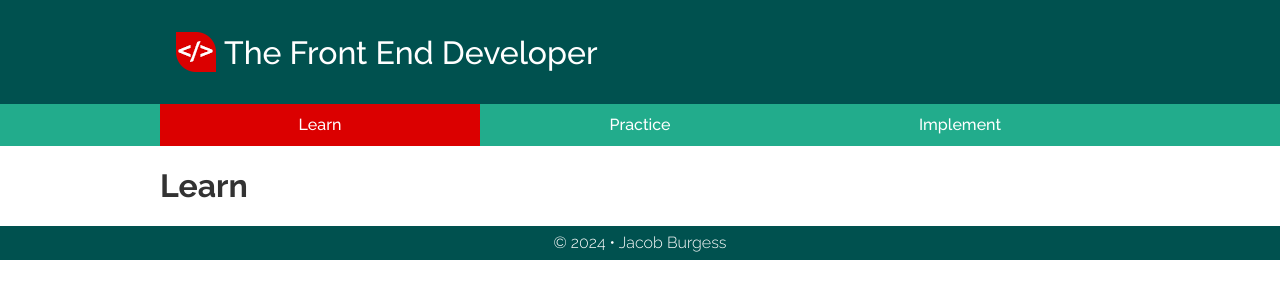
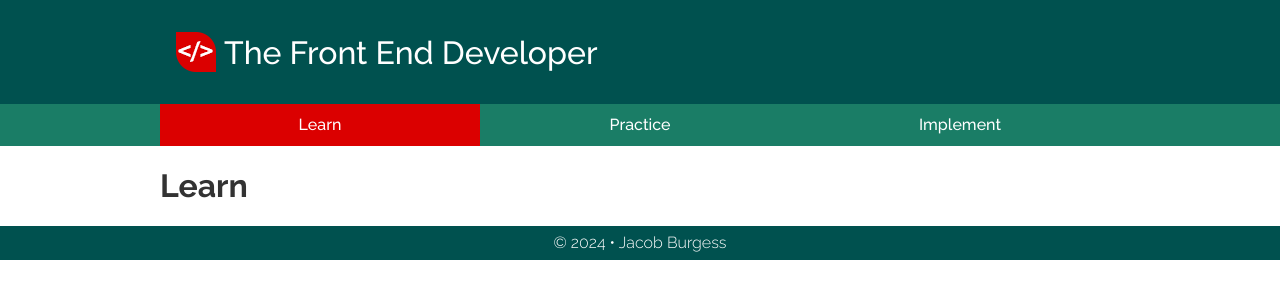
Before and after one commit to Burgessdude/My-Responsive-Start-Folder, a plain HTML site: page index.html in a window 1280 px wide. Drawn offline with Linux system fonts and the light colour scheme.

Commit message:
increased contrast

```diff
--- a/scss/_small.scss
+++ b/scss/_small.scss
@@ -37,7 +37,7 @@ header {
 }
 
 #navWrapper {
-  background-color: rgb(34, 172, 140);
+  background-color: rgb(26, 125, 102);
 }
 
 nav {
```
Also changed, not shown: css/styles.css, css/styles.min.css.
